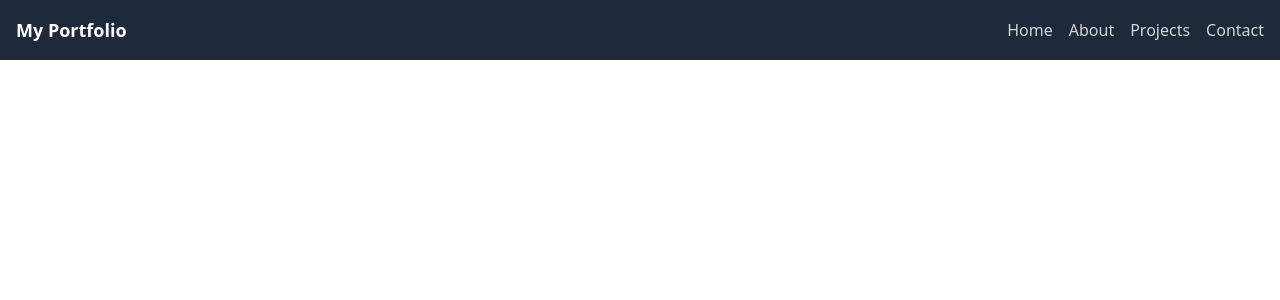
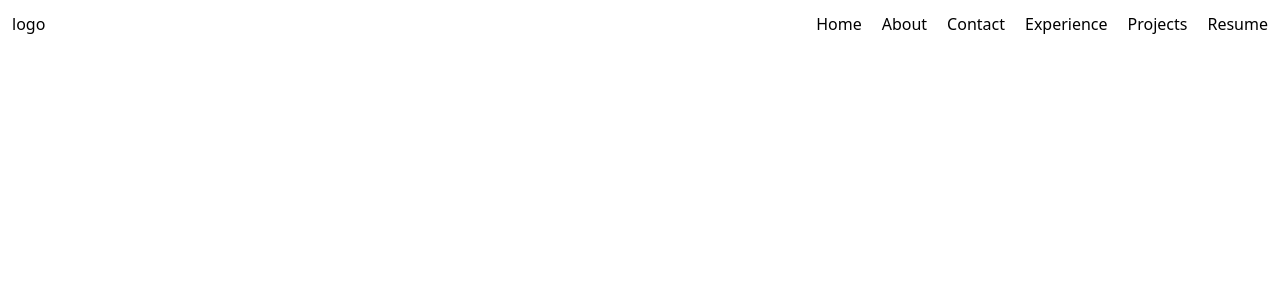
Before and after one commit to israrahmad831/Portfoio-Website, a React (Vite) app in the folder Frontend/: page / in a window 1280 px wide. Shown: the top 300 px of the page. Built offline with nearby package versions, Linux system fonts and the light colour scheme.

Commit message:
started navbar

```diff
--- a/Frontend/src/Components/Navbar/Navbar.jsx
+++ b/Frontend/src/Components/Navbar/Navbar.jsx
@@ -3,25 +3,21 @@ import React from "react";
 const Navbar = () => {
   return (
     <>
-    <nav className="bg-gray-800 p-4">
-      <div className="container mx-auto flex justify-between items-center">
-        <div className="text-white text-lg font-bold">My Portfolio</div>
-        <ul className="flex space-x-4">
-          <li>
-            <a href="#home" className="text-gray-300 hover:text-white">Home</a>
-          </li>
-          <li>
-            <a href="#about" className="text-gray-300 hover:text-white">About</a>
-          </li>
-          <li>
-            <a href="#projects" className="text-gray-300 hover:text-white">Projects</a>
-          </li>
-          <li>
-            <a href="#contact" className="text-gray-300 hover:text-white">Contact</a>
-          </li>
+    <div className="flex flex-row justify-between w-full h-full">
+      <div className="w-full h-full pt-3 pl-3">
+        logo
+      </div>
+      <div className="w-full h-full flex justify-end pt-3">
+        <ul className="flex flex-row gap-5 pr-3">
+          <li>Home</li>
+          <li>About</li>
+          <li>Contact</li>
+          <li>Experience</li>
+          <li>Projects</li>
+          <li>Resume</li>
         </ul>
       </div>
-    </nav>
+    </div>
     </>
   );
 };
```
